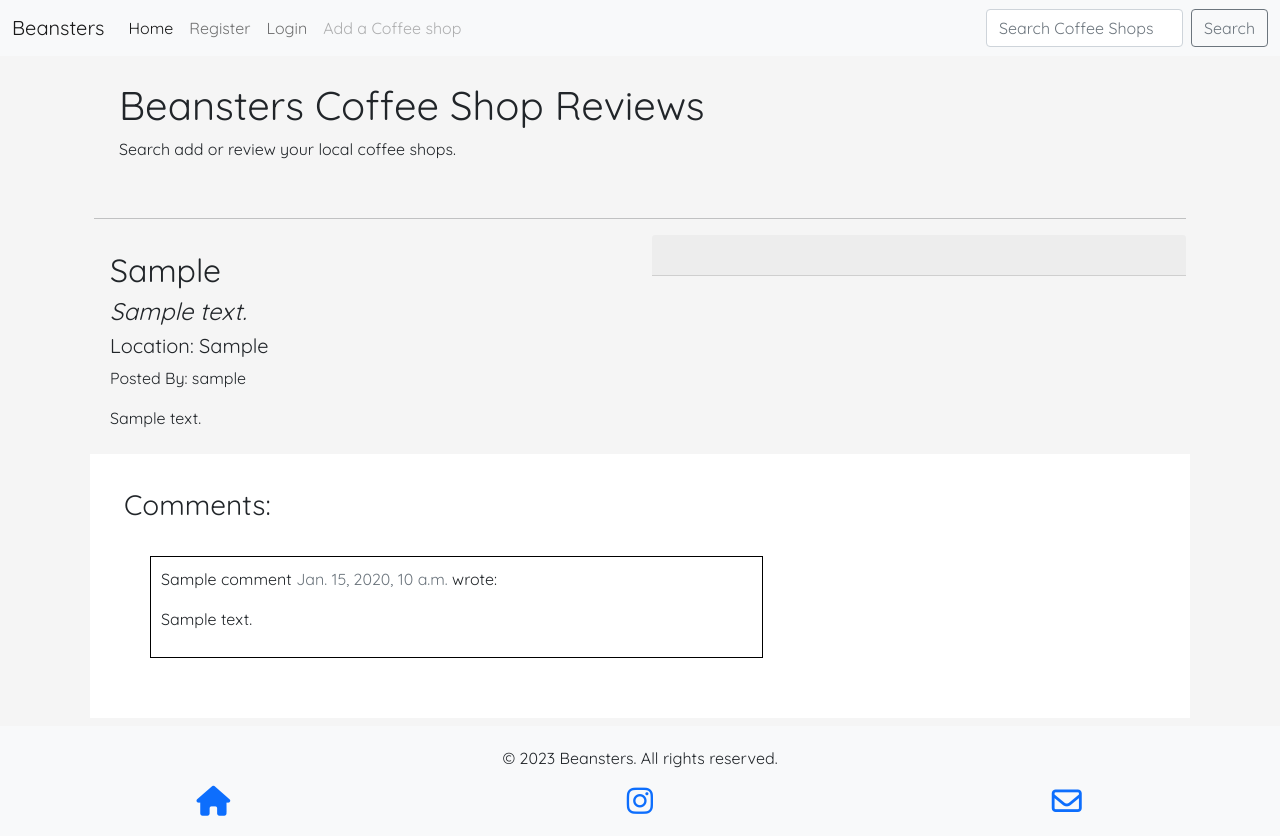
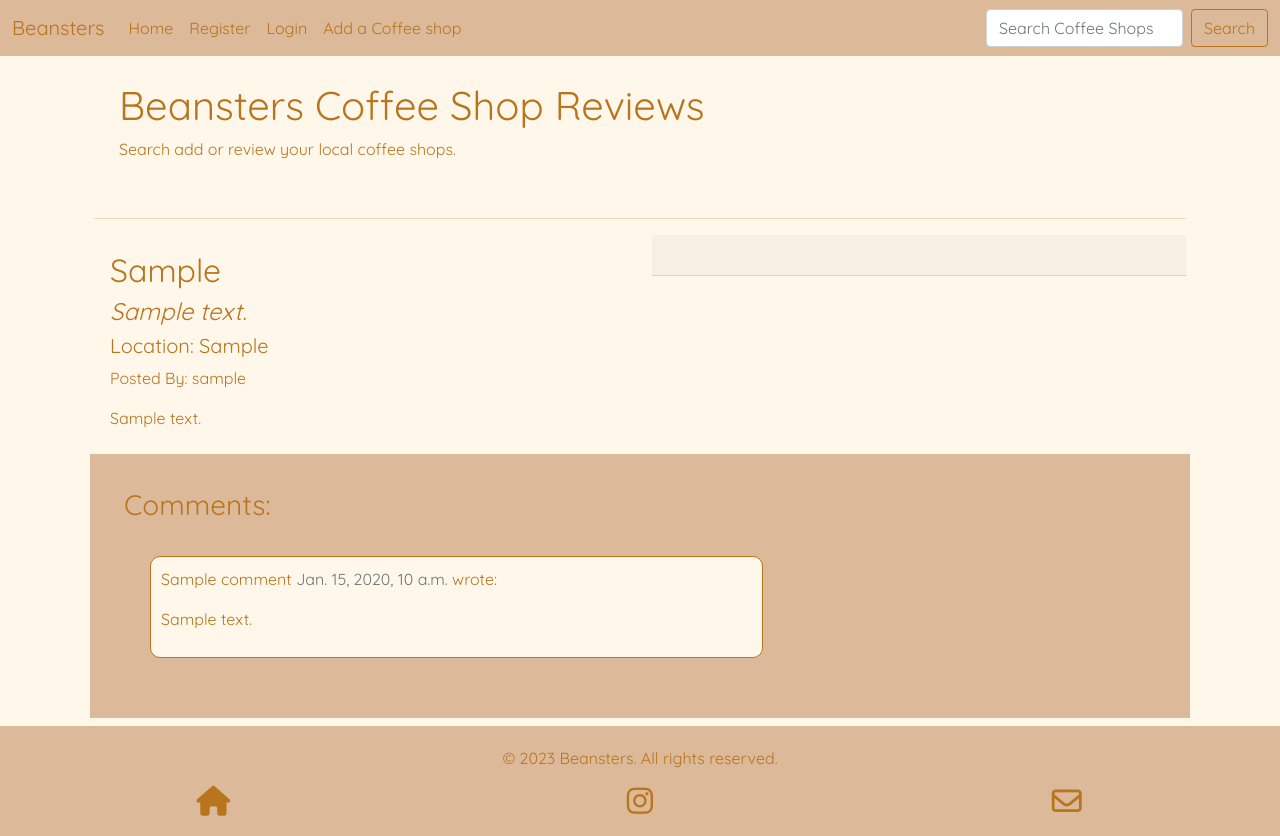
Before and after one commit to tomkelly111/Beansters, a Django app: a page that uses templates/post_detail.html in a window 1280 px wide. Run offline with Django 3.2, Linux system fonts and the light colour scheme; tables that the repository leaves empty hold one stand-in row (values such as "Sample post"); some libraries are stand-ins or nearby versions.

Commit message:
add css styling to buttons and change abckground colors

```diff
--- a/static/css/style.css
+++ b/static/css/style.css
@@ -2,12 +2,32 @@
 
 
 body {
-    background-color: #f5f5f5;
+    background-color: #FFF8EA;
     display: flex;
     flex-direction: column;
     min-height: 100vh;
     margin: 0;
     font-family: "Quicksand", sans-serif;
+    color: #b8751e;
+}
+
+.bg-light {
+    background-color: #dbb999 !important;
+}
+
+a, span {
+    color: #b8751e !important;
+}
+.navbar-nav .nav-link:hover {
+    color: #402E32 !important;
+  }
+.btn.btn-outline-secondary {
+    color: #b8751e !important;
+    border-color: #b8751e !important;
+}
+
+.btn.btn-outline-secondary:hover {
+    background-color: #402E32 !important;
 }
 
 .main-content {
@@ -21,8 +41,8 @@ body {
 .page-link {
   padding: 10px 20px;
   font-size: 16px;
-  color: #000000;
-  border: 1px solid #000000;
+  color: #b8751e;
+  border: 1px solid #b8751e;
   border-radius: 5px;
   transition: all 0.35s ease-in-out;
     -moz-transition: all 0.35s ease-in-out;
@@ -30,21 +50,27 @@ body {
     -o-transition: all 0.35s ease-in-out;
 }
 
+.page-link:hover {
+    background-color: #402E32;
+}
+
 .commentsection {
-    background-color: white;
+    background-color: #dbb999;
     padding: 10px;
 }
 .comments{
-    border: 1px solid black;
-    background-color: white;
+    border: 1px solid #b8751e;
+    background-color: #FFF8EA;
     margin: 10px;
+    border-radius: 10px;
 }
+
 .homeimage {
     object-fit: cover;
 }
 
 footer {
-    background-color: #f8f9fa;
+    background-color: #dbb999;
     padding: 20px 0;
     text-align: center;
     position: relative;
@@ -58,6 +84,7 @@ footer {
     justify-content: space-around;
     width: 100%;
     font-size: 30px;
+    color: #b8751e;
     transition: all 0.35s ease-in-out;
     -moz-transition: all 0.35s ease-in-out;
     -webkit-transition: all 0.35s ease-in-out;
@@ -65,6 +92,6 @@ footer {
 
 }
 .footer-icons a i:hover {
-    color: #e84610;
+    color: #402E32;
     text-decoration: none;
 }
--- a/templates/index.html
+++ b/templates/index.html
@@ -17,7 +17,7 @@
           <p class="card-text">{{ post.description }}</p>
           <p class="card-text"><small class="text-muted">{{ post.location }}</small></p>
           <p class="author">Posted By: {{ post.author }}</p>
-          <a type="button" class="btn btn-secondary btn-sm" href="{% url 'post_detail' shop=post.shop %}" role="button">Read reviews...</a>
+          <a type="button" class="btn btn-outline-secondary btn-sm" href="{% url 'post_detail' shop=post.shop %}" role="button">Read reviews...</a>
         </div>
       </div>
       {% if forloop.counter|divisibleby:3 %}
--- a/templates/new_post.html
+++ b/templates/new_post.html
@@ -9,7 +9,7 @@
     {{ form | crispy }}
     {% csrf_token %}
 
-    <button class="btn btn-secondary" style="margin-top: 1.3em;" type="submit">Create Post</button>
+    <button class="btn btn-outline-secondary" style="margin-top: 1.3em;" type="submit">Create Post</button>
 </form>
 {% else %}
 
--- a/templates/post_detail.html
+++ b/templates/post_detail.html
@@ -15,9 +15,9 @@
         {% if request.user == post.author %}
         <div>
           <a href="/edit/{{ post.id }}">
-            <button class="btn btn-secondary">Edit Post</button>
+            <button class="btn btn-outline-secondary">Edit Post</button>
           </a>
-          <button class="btn btn-secondary" post_id="{{ post.id }}">Delete</button>
+          <button class="btn btn-outline-secondary" post_id="{{ post.id }}">Delete</button>
         </div>
         {% endif %}
       </div>
@@ -72,7 +72,7 @@
       <form method="post" style="margin-top: 1.3em;">
         {{ comment_form | crispy }}
         {% csrf_token %}
-        <button class="btn btn-secondary" style="margin-top: 1.3em;" type="submit">Submit Comment</button>
+        <button class="btn btn-outline-secondary" style="margin-top: 1.3em;" type="submit">Submit Comment</button>
       </form>
 
       {% endif %}
```
